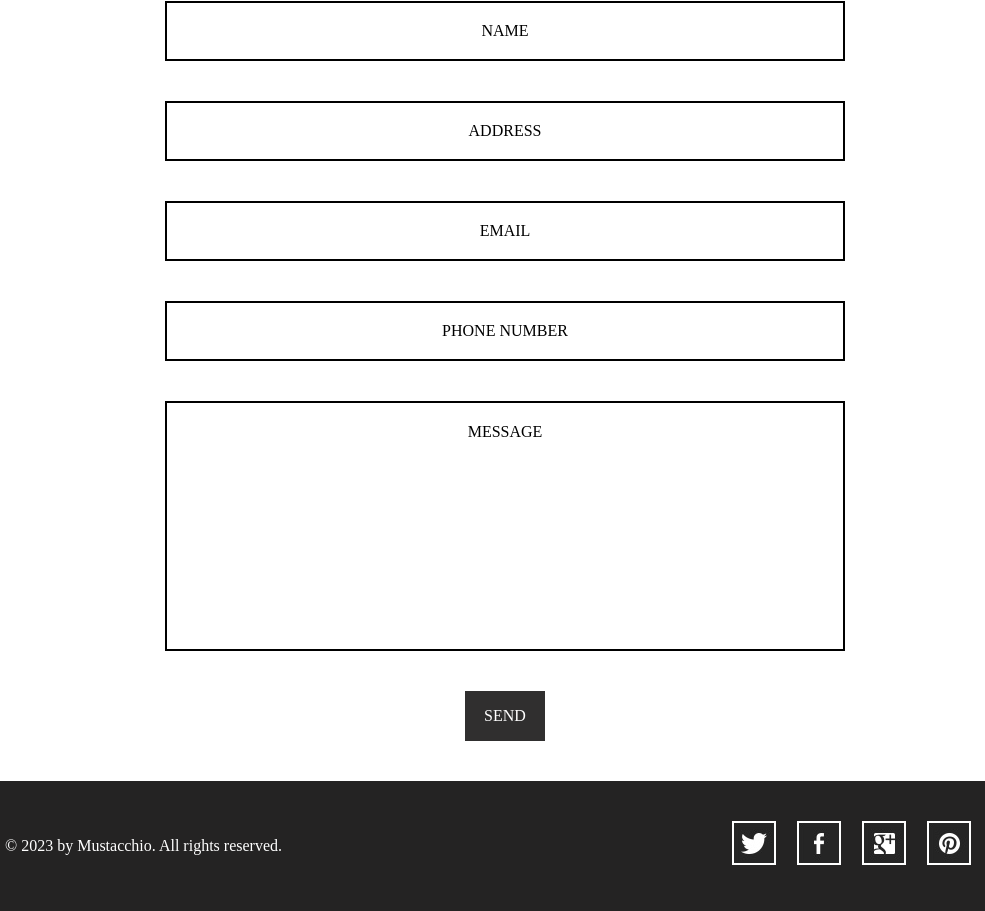
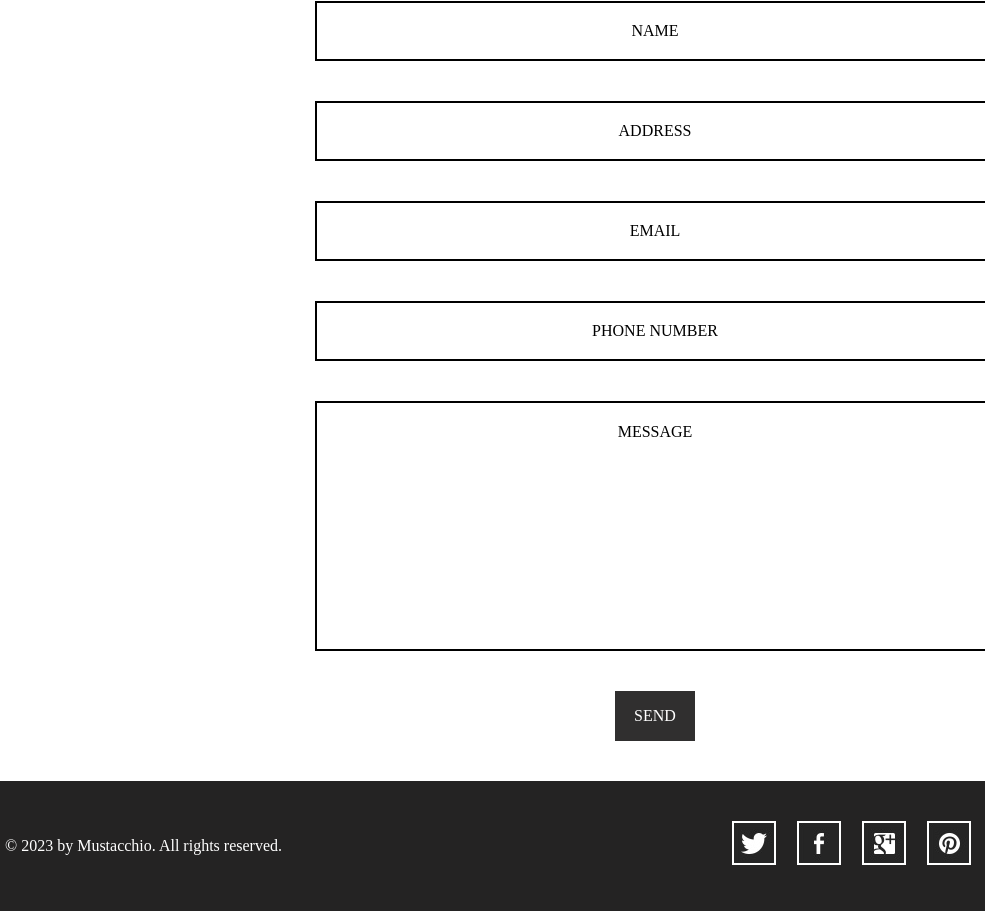
Before and after one commit to ZoltRetro/Assesment-1, a plain HTML site: page contact.html in a window 1280 px wide. Shown: the part 299-1210 px from the top of the page, without its empty margins (295-1280 px from the left). Drawn offline with Linux system fonts and the light colour scheme.

Commit message:
fixed boxes

```diff
--- a/contact.css
+++ b/contact.css
@@ -77,7 +77,7 @@ html {
     height:50px;
     background-color: rgb(44, 43, 43);
     position: relative;
-    left:140px;
+    left:290px;
 }
 
 #touch_text{
@@ -94,7 +94,7 @@ html {
     height:60px;
     background-color: rgb(255, 255, 255);
     position: relative;
-    left:100px;
+    left:250px;
     margin-top: 20px;
     border: 2px solid black;
 
@@ -109,7 +109,7 @@ html {
     height:60px;
     background-color: rgb(255, 255, 255);
     position: relative;
-    left:100px;
+    left:250px;
     margin-top: 40px;
     border: 2px solid black;
 
@@ -124,7 +124,7 @@ html {
     height:60px;
     background-color: rgb(255, 255, 255);
     position: relative;
-    left:100px;
+    left:250px;
     margin-top: 40px;
     border: 2px solid black;
 
@@ -138,7 +138,7 @@ html {
     height:60px;
     background-color: rgb(255, 255, 255);
     position: relative;
-    left:100px;
+    left:250px;
     margin-top: 40px;
     border: 2px solid black;
 
@@ -152,7 +152,7 @@ html {
     height:250px;
     background-color: rgb(255, 255, 255);
     position: relative;
-    left:100px;
+    left:250px;
     margin-top: 40px;
     border: 2px solid black;
 
@@ -172,7 +172,7 @@ html {
     height:50px;
     background-color: rgb(48, 47, 47);
     position: relative;
-    left:400px;
+    left:550px;
     margin-top: 40px;
 
 }
```
Also changed, not shown: gallery.css (+4 -4 lines).
